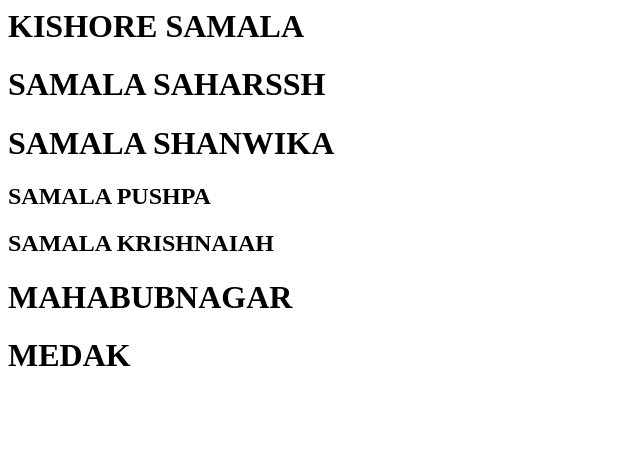
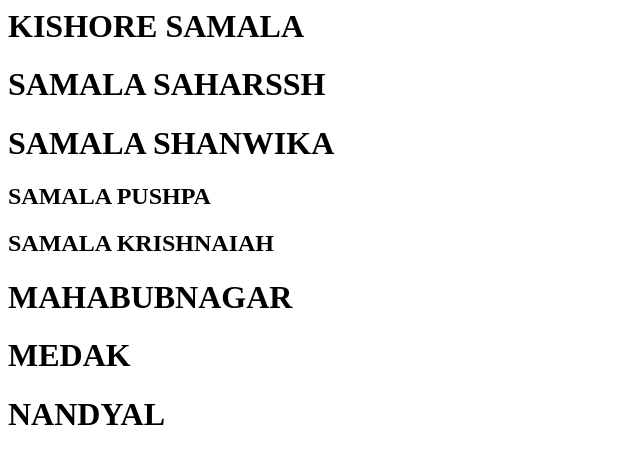
Before and after one commit to KISHORESAMALA1725/first-repo, a plain HTML site: page static-website/index.html in a window 1280 px wide. Shown: the whole page, without its empty margins (0-640 px from the left). Drawn offline with Linux system fonts and the light colour scheme.

Commit message:
Update index.html

```diff
--- a/static-website/index.html
+++ b/static-website/index.html
@@ -5,3 +5,4 @@
 <h2>SAMALA KRISHNAIAH</h2>
 <h1>MAHABUBNAGAR</h1></h1>
 <H1>MEDAK</H1>
+<H1>NANDYAL</H1>
```
